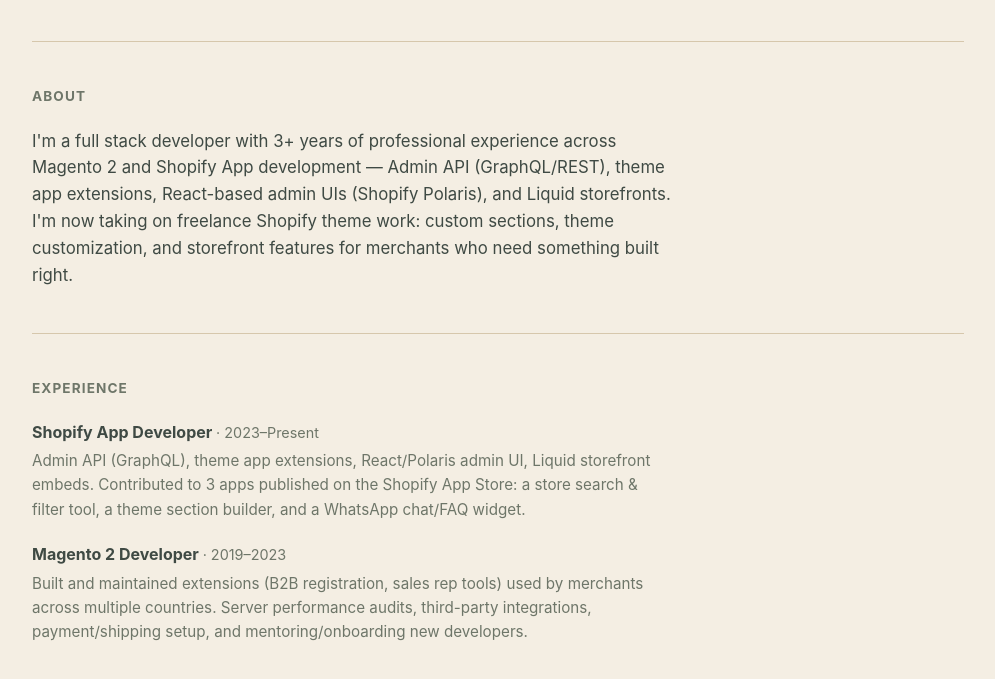
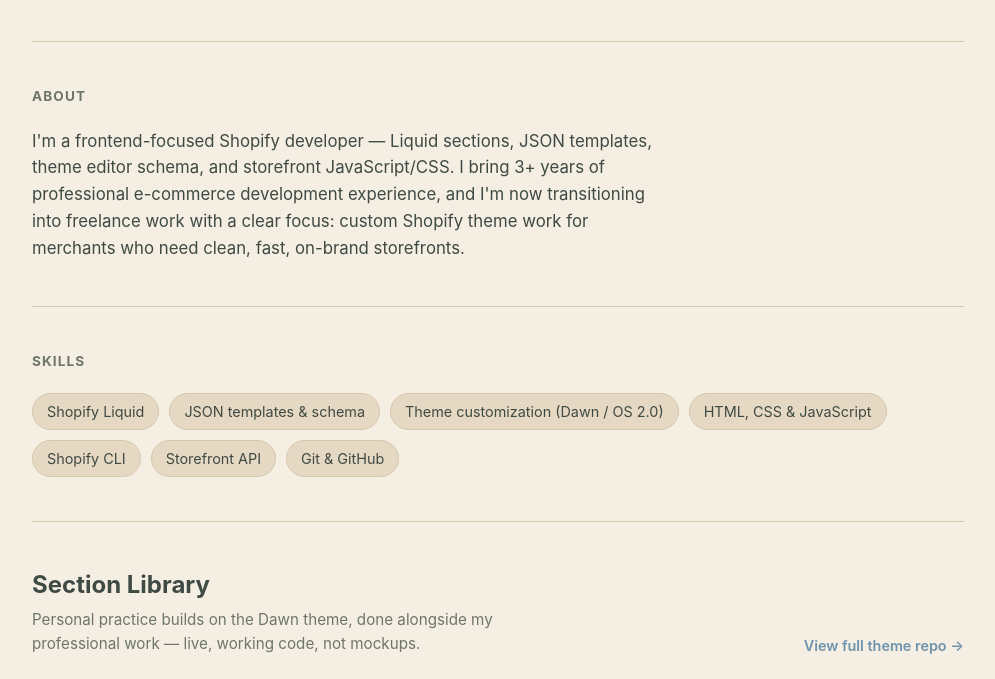
Before and after one commit to lukas-pham/lukas-pham.github.io, a plain HTML site: page index.html in a window 1280 px wide. Shown: the part 216-895 px from the top of the page, without its empty margins (142-1137 px from the left). Drawn offline with Linux system fonts and the light colour scheme.

Commit message:
Refocus About/Skills on frontend Shopify work
Full stack / backend details (GraphQL Admin API, PHP, Node.js, SQL,
Magento timeline) read as noise for a client looking to hire
specifically for frontend/theme work. Drop the separate Experience
section and trim Skills down to what's relevant: Liquid, theme
customization, HTML/CSS/JS, Storefront API, Git.

```diff
--- a/index.html
+++ b/index.html
@@ -89,29 +89,6 @@
     margin: 0;
     max-width: 640px;
     font-size: 1.05rem;
-  }
-  .experience-list {
-    list-style: none;
-    margin: 0;
-    padding: 0;
-    display: flex;
-    flex-direction: column;
-    gap: 20px;
-  }
-  .experience-list h3 {
-    margin: 0 0 4px;
-    font-size: 1rem;
-  }
-  .experience-list h3 span {
-    font-weight: 400;
-    color: var(--text-muted);
-    font-size: 0.9rem;
-  }
-  .experience-list p {
-    margin: 0;
-    max-width: 640px;
-    color: var(--text-muted);
-    font-size: 0.95rem;
   }
   .skills ul {
     list-style: none;
@@ -404,27 +381,13 @@
     <section class="about reveal">
       <h2>About</h2>
       <p>
-        I'm a full stack developer with 3+ years of professional experience across
-        Magento 2 and Shopify App development — Admin API (GraphQL/REST), theme app
-        extensions, React-based admin UIs (Shopify Polaris), and Liquid storefronts.
-        I'm now taking on freelance Shopify theme work: custom sections, theme
-        customization, and storefront features for merchants who need something
-        built right.
+        I'm a frontend-focused Shopify developer — Liquid sections, JSON
+        templates, theme editor schema, and storefront JavaScript/CSS. I bring
+        3+ years of professional e-commerce development experience, and I'm
+        now transitioning into freelance work with a clear focus: custom
+        Shopify theme work for merchants who need clean, fast, on-brand
+        storefronts.
       </p>
-    </section>
-
-    <section class="experience reveal">
-      <h2>Experience</h2>
-      <ul class="experience-list">
-        <li>
-          <h3>Shopify App Developer <span>· 2023–Present</span></h3>
-          <p>Admin API (GraphQL), theme app extensions, React/Polaris admin UI, Liquid storefront embeds. Contributed to 3 apps published on the Shopify App Store: a store search &amp; filter tool, a theme section builder, and a WhatsApp chat/FAQ widget.</p>
-        </li>
-        <li>
-          <h3>Magento 2 Developer <span>· 2019–2023</span></h3>
-          <p>Built and maintained extensions (B2B registration, sales rep tools) used by merchants across multiple countries. Server performance audits, third-party integrations, payment/shipping setup, and mentoring/onboarding new developers.</p>
-        </li>
-      </ul>
     </section>
 
     <section class="skills reveal">
@@ -432,13 +395,10 @@
       <ul>
         <li>Shopify Liquid</li>
         <li>JSON templates &amp; schema</li>
+        <li>Theme customization (Dawn / OS 2.0)</li>
+        <li>HTML, CSS &amp; JavaScript</li>
         <li>Shopify CLI</li>
-        <li>Theme customization (Dawn / OS 2.0)</li>
-        <li>Shopify Admin API (GraphQL &amp; REST)</li>
-        <li>Theme App Extensions</li>
-        <li>React &amp; Shopify Polaris</li>
-        <li>PHP &amp; Node.js</li>
-        <li>SQL / MySQL / MariaDB</li>
+        <li>Storefront API</li>
         <li>Git &amp; GitHub</li>
       </ul>
     </section>
```
